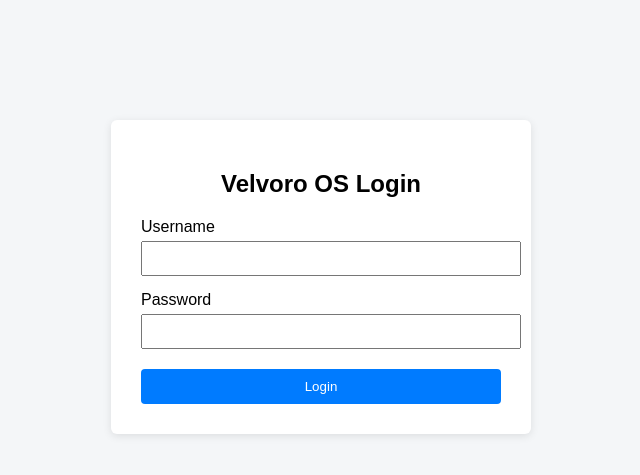
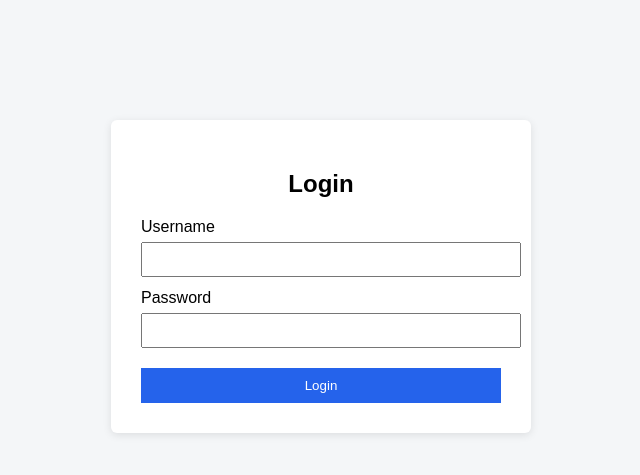
Before and after one commit to ovelvoro-stack/velvoro_os, a Python web app: template templates/login.html in a window 1280 px wide. Shown: the top 475 px of the page, without its empty margins (319-959 px from the left). Run offline with Jinja, Linux system fonts and the light colour scheme; the template is opened without the code that fills it, so the values that code supplies are empty.

Commit message:
Update login.html

```diff
--- a/templates/login.html
+++ b/templates/login.html
@@ -2,7 +2,7 @@
 <html lang="en">
 <head>
     <meta charset="UTF-8">
-    <title>Velvoro OS – Login</title>
+    <title>Velvoro OS - Login</title>
     <style>
         body {
             font-family: Arial, sans-serif;
@@ -22,37 +22,33 @@
         }
         label {
             display: block;
-            margin-top: 15px;
+            margin-top: 12px;
         }
         input {
             width: 100%;
             padding: 8px;
-            margin-top: 5px;
+            margin-top: 6px;
         }
         button {
+            margin-top: 20px;
             width: 100%;
-            margin-top: 20px;
             padding: 10px;
-            background: #007bff;
+            background: #2563eb;
             color: #fff;
             border: none;
             cursor: pointer;
-            border-radius: 4px;
         }
         .error {
-            margin-top: 15px;
             color: red;
+            margin-top: 10px;
             text-align: center;
         }
     </style>
 </head>
 <body>
-
     <div class="login-box">
-    <h2>Velvoro OS Login</h2>
-
-    <!-- 🔴 IMPORTANT FIX IS HERE -->
-    <form method="post" action="/login">
+        <h2>Login</h2>
+        <form method="post" action="/auth/login">
             <label>Username</label>
             <input type="text" name="username" required>
 
@@ -66,6 +62,5 @@
         <div class="error">{{ error }}</div>
         {% endif %}
     </div>
-
 </body>
 </html>
```
Lines whose indentation alone changed are shown as unchanged.
